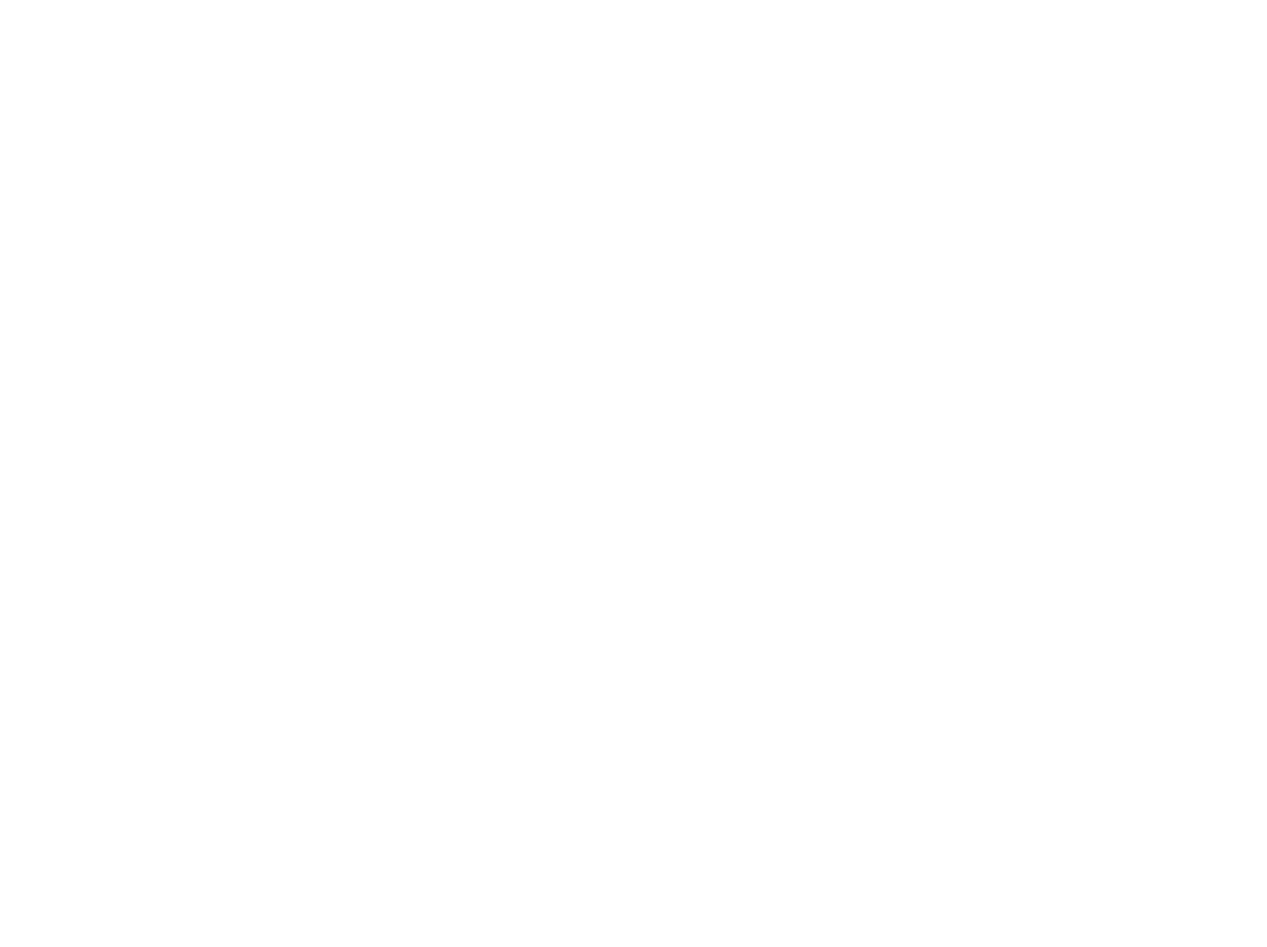
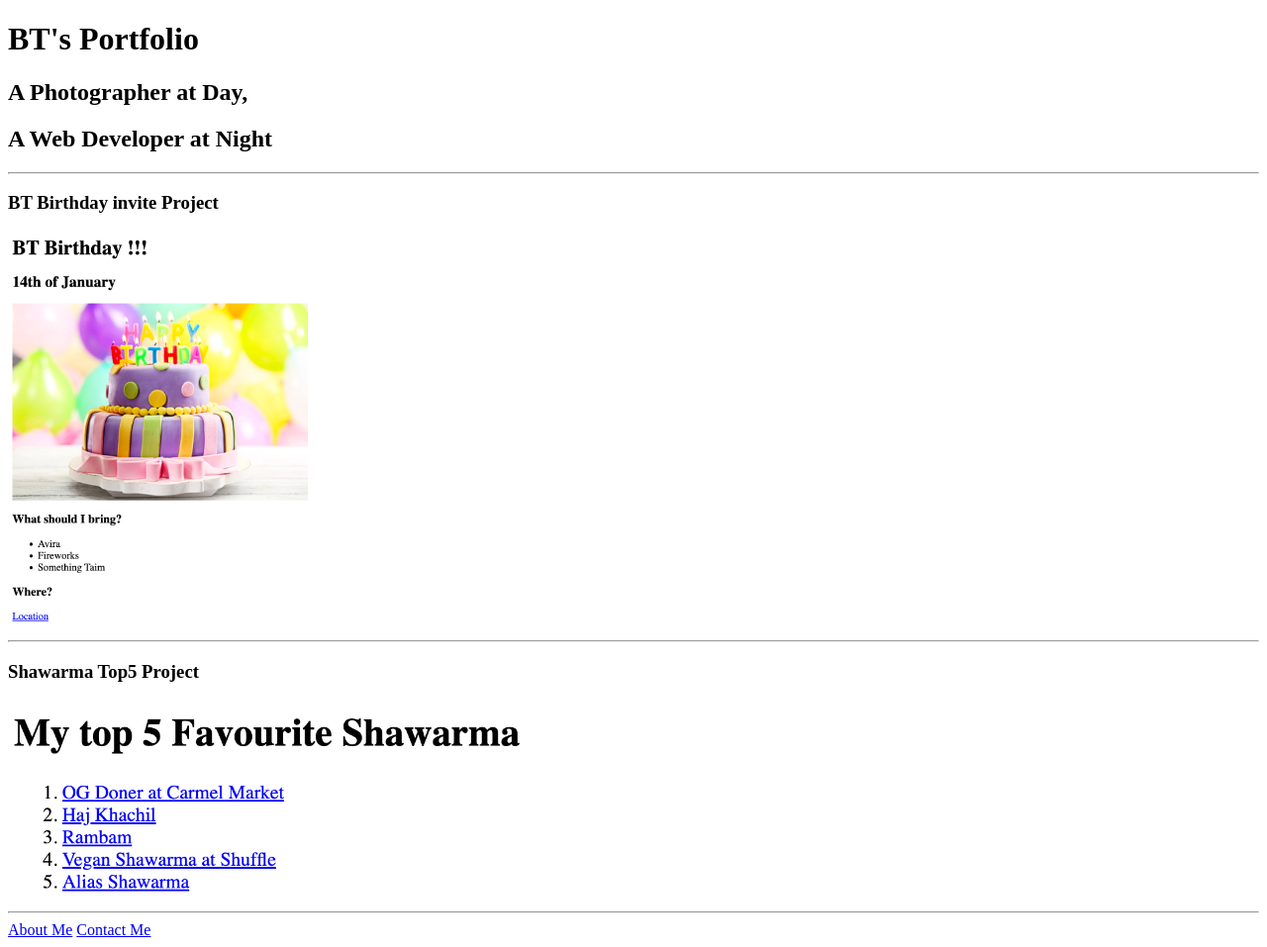
Before and after one commit to UnchainedSoulBT/html-projectBT, a plain HTML site: page index.html in a window 1280 px wide. Shown: the whole page at 99% size. Before the commit the page ends 800 px from the top, so only its background shows below. Drawn offline with Linux system fonts and the light colour scheme.

Commit message:
Add files via upload

```diff
--- a/index.html
+++ b/index.html
@@ -1,5 +1,26 @@
 <!-- TODO 1: Create the HTML Boilerplate -->
-
+<!DOCTYPE html>
+<html lang="en">
+<head>
+    <meta charset="UTF-8">
+    <meta name="viewport" content="width=device-width, initial-scale=1.0">
+    <title>Avira Progect</title>
+</head>
+<body>
+    <h1>BT's Portfolio</h1>
+        <h2>A Photographer at Day,</h2>
+        <h2>A Web Developer at Night</h2>
+<hr />
+<h3>BT Birthday invite Project</h3>
+<a href="./assets/J-PQ Project.html"><img src="./assets/images/J-PQ-img.png" alt="Join PQ Project" height="400"></a>
+<hr />
+<h3>Shawarma Top5 Project</h3>
+<a href="./assets/Shawarma List.html"><img src="./assets/images/Shawarma Top5.png" alt="Shawarma Project" height="200"></a>
+<hr />
+<a href="./public/about.html">About Me</a>
+<a href="./public/contact.html">Contact Me</a>
+</body>
+</html>
 <!-- TODO 2: Add Your previous projects' HTML into the public folder -->
 
 <!-- TODO 3: Take screenshots of your project previews and add the images to the images folder -->
```
